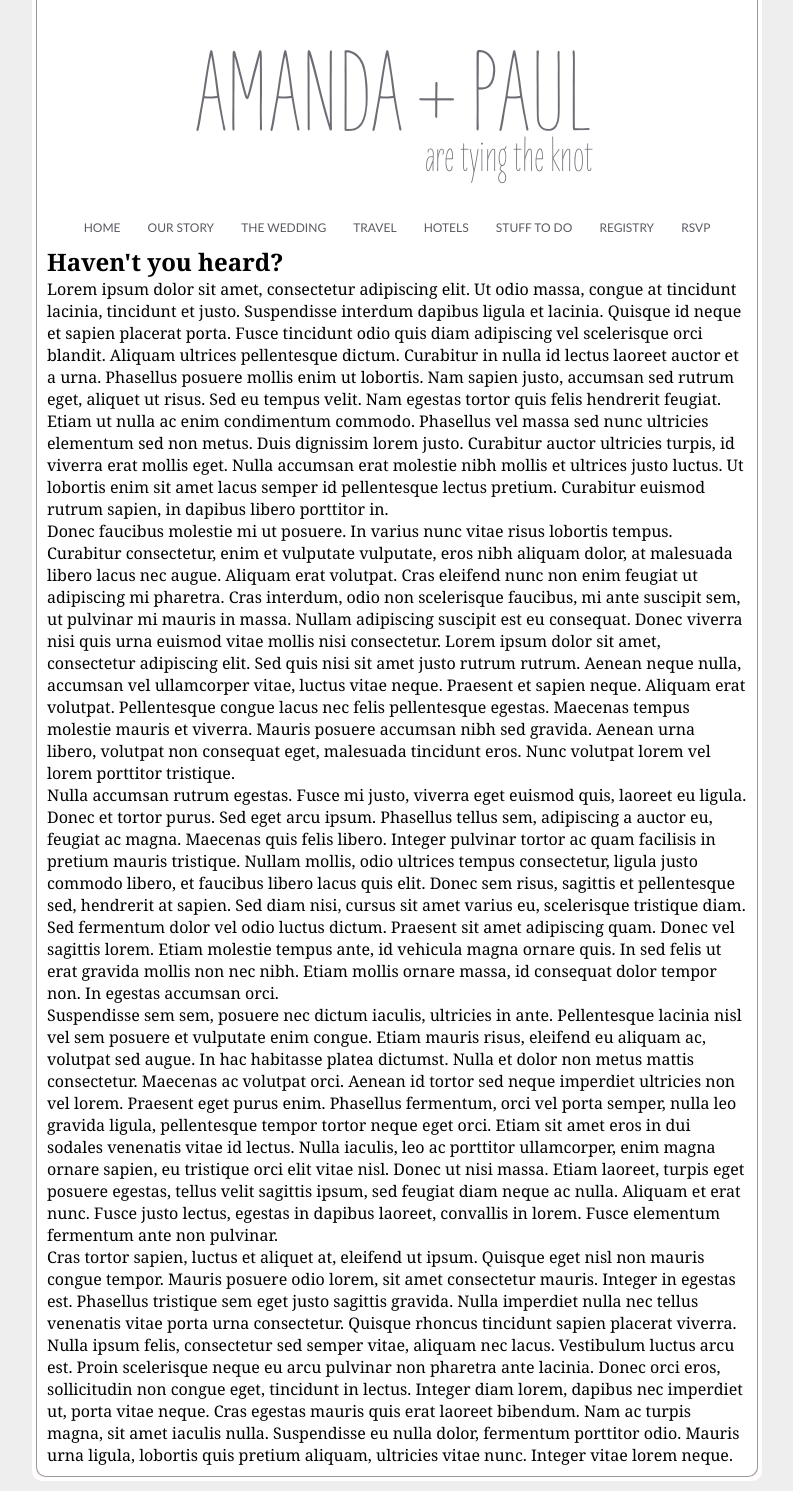
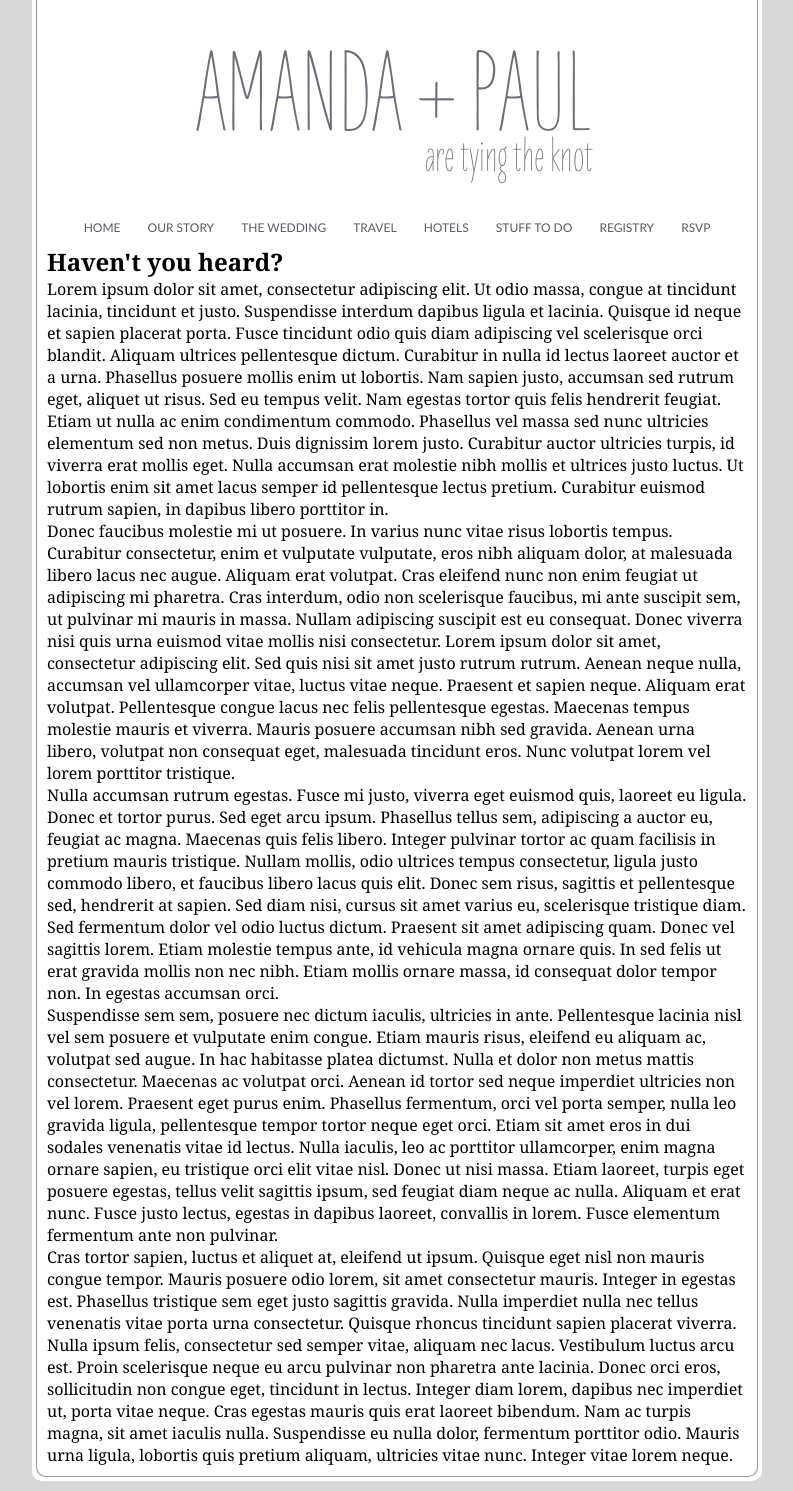
Before and after one commit to zpao/zarzpao.com, a Jekyll site: the page built from index.html, in a window 1280 px wide. Shown: the whole page, without its empty margins (243-1036 px from the left). Built offline with Jekyll 4.4.1, drawn with Linux system fonts in a browser that asks for light colours.

Commit message:
color fix for zar - slightly darker grey bg

```diff
--- a/css/zarzpao.css
+++ b/css/zarzpao.css
@@ -19,7 +19,7 @@ article, aside, figure, footer, header, hgroup, nav, section {
 }
 
 html {
-  background: #eee;
+  background: #d8d8d8;
   font-family: Georgia, serif;
 }
 body {
```
